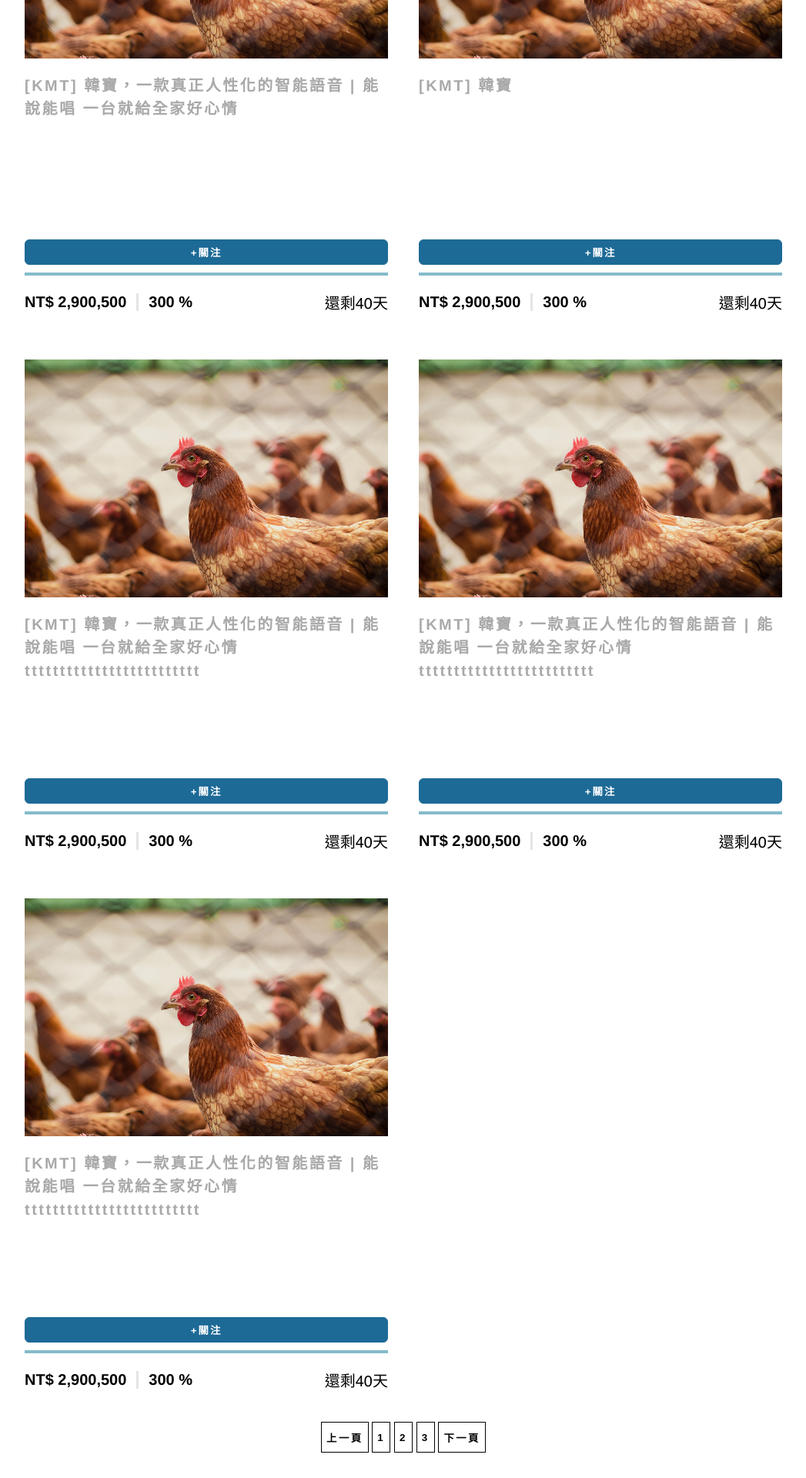
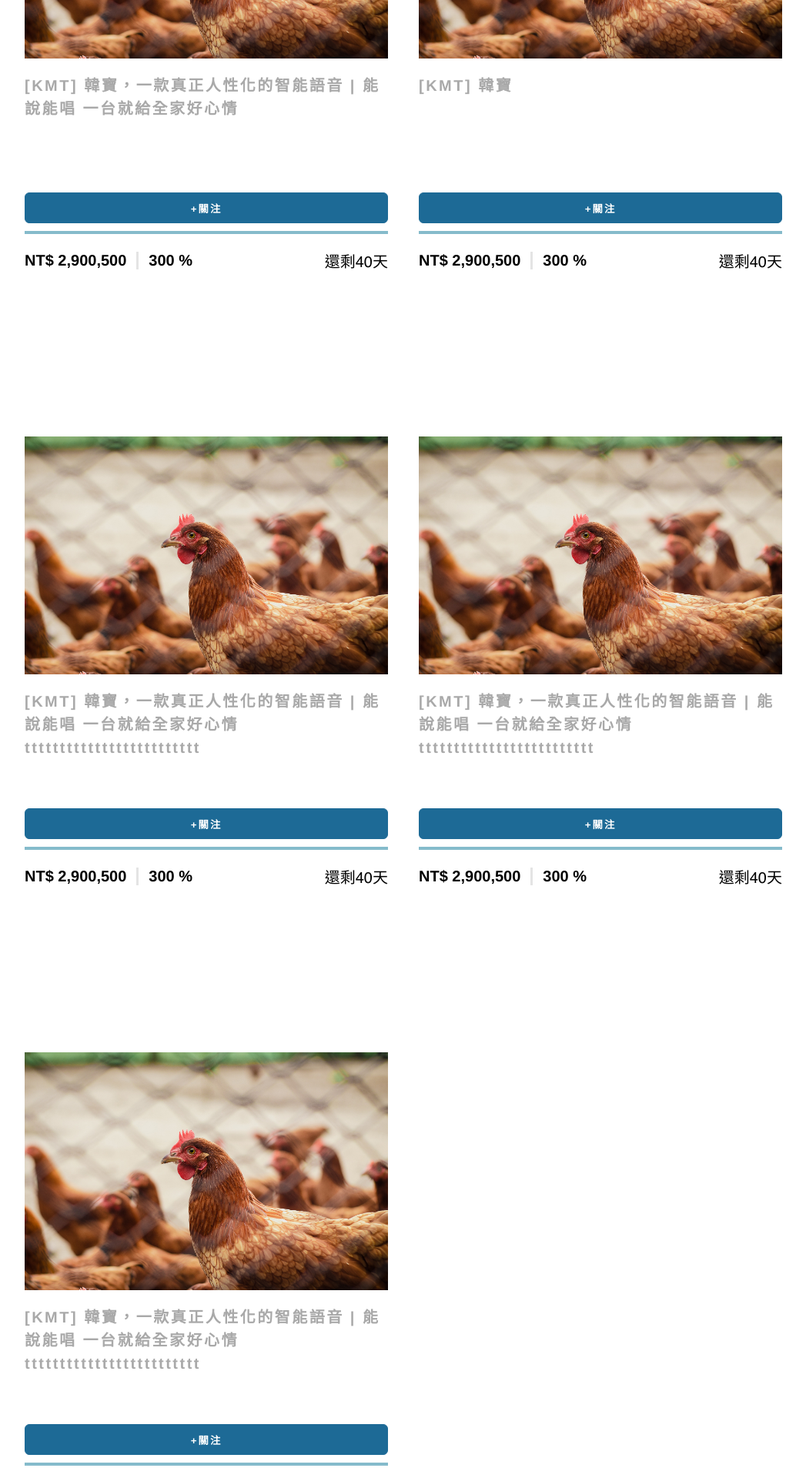
Before and after one commit to EonianCoda/crowdfundingWebPage, a PHP site: page /main/project.php?category=1 in a window 1280 px wide. Shown: the part 732-2652 px from the top of the page at 77% size, without its empty margins (116-1163 px from the left). Run offline with PHP 8.4, Linux system fonts and the light colour scheme; some web fonts are replaced.

Commit message:
更改畫面

```diff
--- a/main/project.php
+++ b/main/project.php
@@ -79,7 +79,7 @@
                 <div class="image-container">
                     <img src="../images/product/chicken.jpg">
                 </div>
-                <div class="h-40">
+                <div class="h-20">
                     <a href="../main/content.php">
                         <h3> [KMT] 韓寶，一款真正人性化的智能語音 | 能說能唱 一台就給全家好心情</h3>
                     </a>
@@ -97,7 +97,7 @@
                 <div class="image-container">
                     <img src="../images/product/chicken.jpg">
                 </div>
-                <div class="h-40">
+                <div class="h-20">
                     <a href="../main/content.php">
                         <h3> [KMT] 韓寶 </h3>
                     </a>
@@ -115,7 +115,7 @@
                 <div class="image-container ">
                     <img src="../images/product/chicken.jpg">
                 </div>
-                <div class="h-40">
+                <div class="h-20">
                     <a href="../main/content.php">
                         <h3> [KMT] 韓寶，一款真正人性化的智能語音 | 能說能唱 一台就給全家好心情ttttttttttttttttttttttttt</h3>
                     </a>
@@ -133,7 +133,7 @@
                 <div class="image-container ">
                     <img src="../images/product/chicken.jpg">
                 </div>
-                <div class="h-40">
+                <div class="h-20">
                     <a href="../main/content.php">
                         <h3> [KMT] 韓寶，一款真正人性化的智能語音 | 能說能唱 一台就給全家好心情ttttttttttttttttttttttttt</h3>
                     </a>
@@ -151,7 +151,7 @@
                 <div class="image-container ">
                     <img src="../images/product/chicken.jpg">
                 </div>
-                <div class="h-40">
+                <div class="h-20">
                     <a href="../main/content.php">
                         <h3> [KMT] 韓寶，一款真正人性化的智能語音 | 能說能唱 一台就給全家好心情ttttttttttttttttttttttttt</h3>
                     </a>
--- a/styles/main.css
+++ b/styles/main.css
@@ -161,7 +161,7 @@ nav li a {
   flex-direction: column;
   flex-grow: 1;
   max-width: 33%;
-  height: 35em;
+  height: 40em;
   padding: 1em;
   min-width: 15em;
 }
@@ -234,6 +234,11 @@ nav li a {
   border-radius: 6px;
   margin-top: 20px;
 }
+@media screen and (min-width:560px){
+  .project-object{
+    max-width: 100%;
+  }
+}
 @media screen and (min-width:1030px){
     body{
         font-size:20px;
@@ -241,14 +246,6 @@ nav li a {
     .project-object{
       max-width: 50%;
     }
-}
-@media screen and (max-width: 1030px) {
-  body {
-    font-size: 16px;
-  }
-  .project-object{
-    max-width: 50%;
-  }
 }
 @media screen and (min-width: 1920px) {
   body {
```
